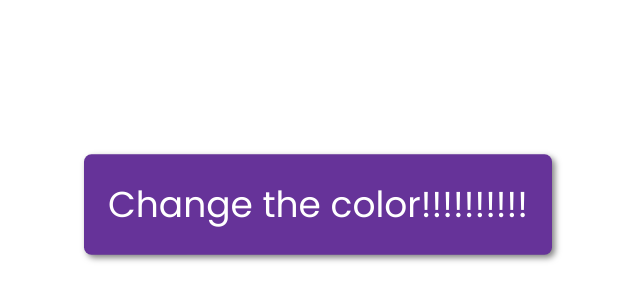
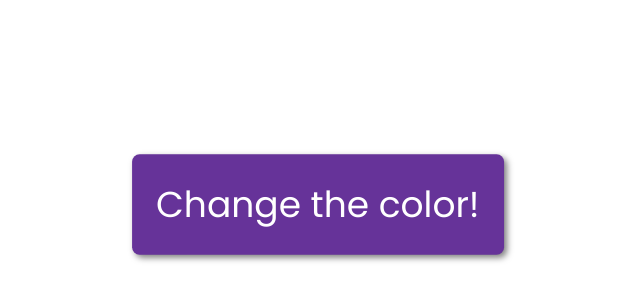
Before and after one commit to hasmikcoder/background-changer, a plain HTML site: page index.html in a window 1280 px wide. Shown: the part 196-496 px from the top of the page, without its empty margins (322-962 px from the left). Drawn offline with Linux system fonts and the light colour scheme.

Commit message:
Update index.html

```diff
--- a/index.html
+++ b/index.html
@@ -10,7 +10,7 @@
 
 </head>
 <body>
-    <button id="btn">Change the color!!!!!!!!!!</button>
+    <button id="btn">Change the color!</button>
 
 </body>
 </html>
```
